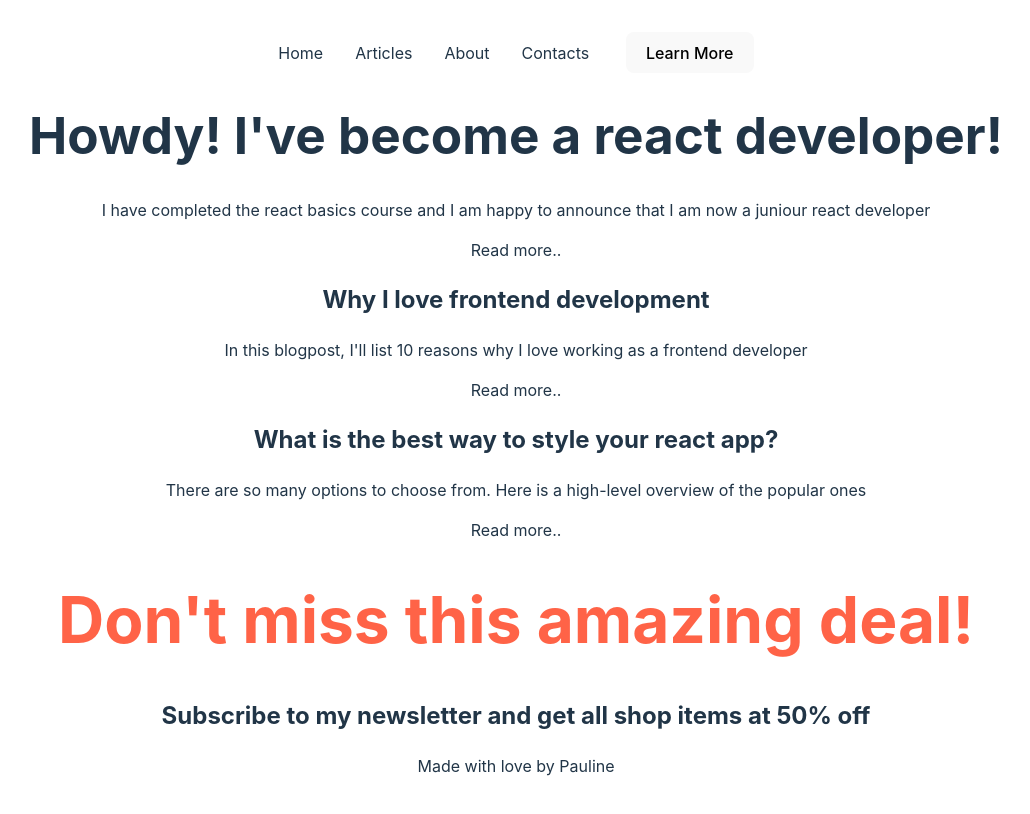
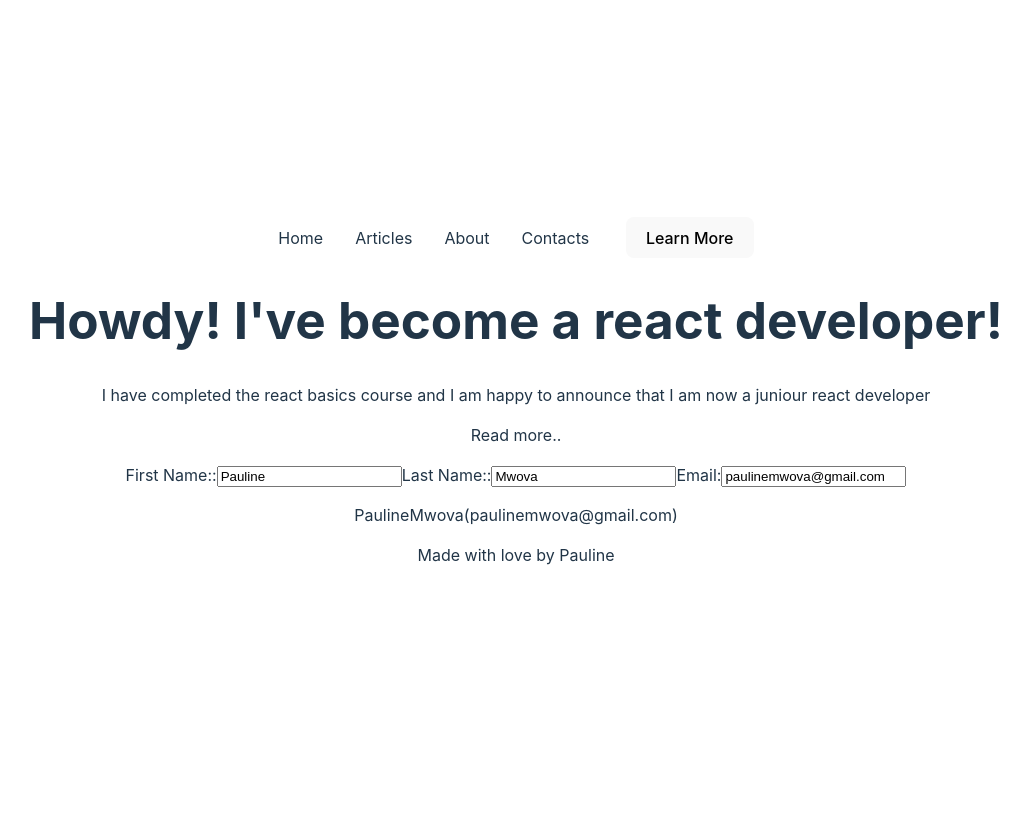
Before and after one commit to Lynnmwova/metaReactNotes, a React (Vite) app in the folder exercises/metaReactExamples/: page / in a window 1280 px wide. Shown: the top 814 px of the page, without its empty margins (124-1154 px from the left). Built offline with nearby package versions, Linux system fonts and the light colour scheme.

Commit message:
introduction to react hooks and examples

```diff
--- a/exercises/metaReactExamples/index.html
+++ b/exercises/metaReactExamples/index.html
@@ -4,7 +4,7 @@
     <meta charset="UTF-8" />
     <link rel="icon" type="image/svg+xml" href="/vite.svg" />
     <meta name="viewport" content="width=device-width, initial-scale=1.0" />
-    <title>Vite + React</title>
+    <title>Sample landing</title>
   </head>
   <body>
     <div id="root"></div>
--- a/exercises/metaReactExamples/src/App.jsx
+++ b/exercises/metaReactExamples/src/App.jsx
@@ -6,6 +6,8 @@ import Intro2 from './components/Intro2'
 import Intro3 from './components/Intro3'
 import Footer from './components/Footer'
 import Promo from './components/Promo'
+import InputComponent from './components/InputComponent'
+import RegisterForm from './components/RegisterForm'
 
 function App() {
   const [count, setCount] = useState(0)
@@ -14,9 +16,8 @@ function App() {
     <div>
     <Nav/>
     <Intro1 greeting='Howdy!'/>
-    <Intro2/>
-    <Intro3/>
-    <Promo/>
+
+    <RegisterForm/>
     <Footer/>
 </div>
   )
--- /dev/null
+++ b/exercises/metaReactExamples/src/components/InputComponent.jsx
@@ -0,0 +1,27 @@
+import {useState} from 'react';
+
+function InputComponent(){
+    const [InputText, setText] = useState('Hello There!');
+
+    function handleChange(e){
+        setText(e.target.value);
+    }
+
+    return(
+<>
+    <input value={InputText} onChange={handleChange}/>
+    <p>You typed:{InputText}</p>
+    <button onClick={()=> setText('Hello there!')}>Reset</button>
+</>
+    )
+}
+
+export default InputComponent
+
+
+/* Key notes:
+The state variable inputText and setText methods are used to set the current text that is typed. The use state hook is initialized at the beginning of the component.
+ By default, the input text is set to Hello there! As the use types, the handleChange function reads the latest input values from the browser's input DOM element and calls the setFunction to update the local state of inputText.
+
+
+*/
--- /dev/null
+++ b/exercises/metaReactExamples/src/components/RegisterForm.jsx
@@ -0,0 +1,49 @@
+import {useState} from 'react'
+
+function RegisterForm (){
+
+    const [form, setForm] = useState({
+        firstName: 'Pauline',
+        lastName:'Mwova',
+        email: 'paulinemwova@gmail.com'
+    });
+
+    return(
+        <>
+            <label>
+                First Name::
+                <input value={form.firstName} onChange= {e=> {
+                    setForm({
+                        ...form,
+                        firstName: e.target.value
+                    })
+                }}/>
+            </label>
+            <label>
+                Last Name::
+                <input value={form.lastName} onChange= {e=> {
+                    setForm({
+                        ...form,
+                        lastName: e.target.value
+                    })
+                }}/>
+            </label>
+            <label>
+                Email:
+                <input value={form.email} onChange={e=>
+                setForm({
+                    ...form,
+                    email: e.target.value
+                })}/>
+            </label>
+            <p>
+                {form.firstName}{''}
+                {form.lastName}{''}
+                ({form.email})
+            </p>
+        </>
+
+    )
+}
+
+export default RegisterForm;
```
Also changed, not shown: 1 other file (tests, documents, lock files or other folders).
